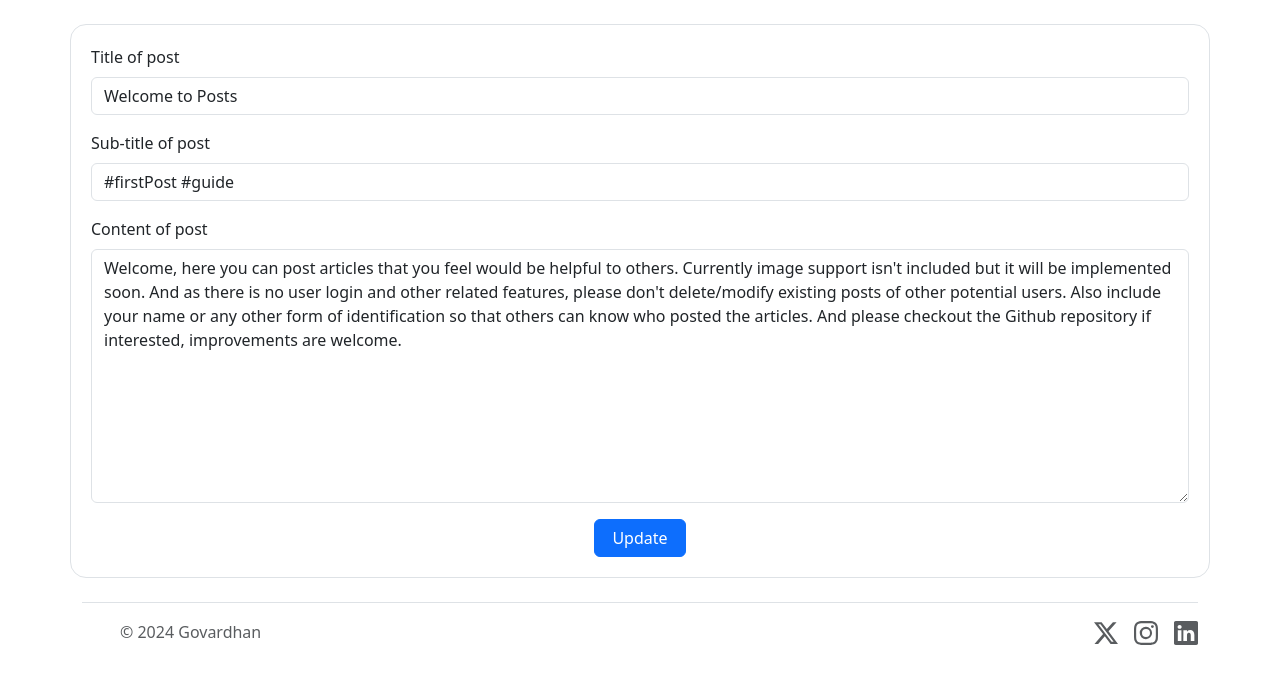
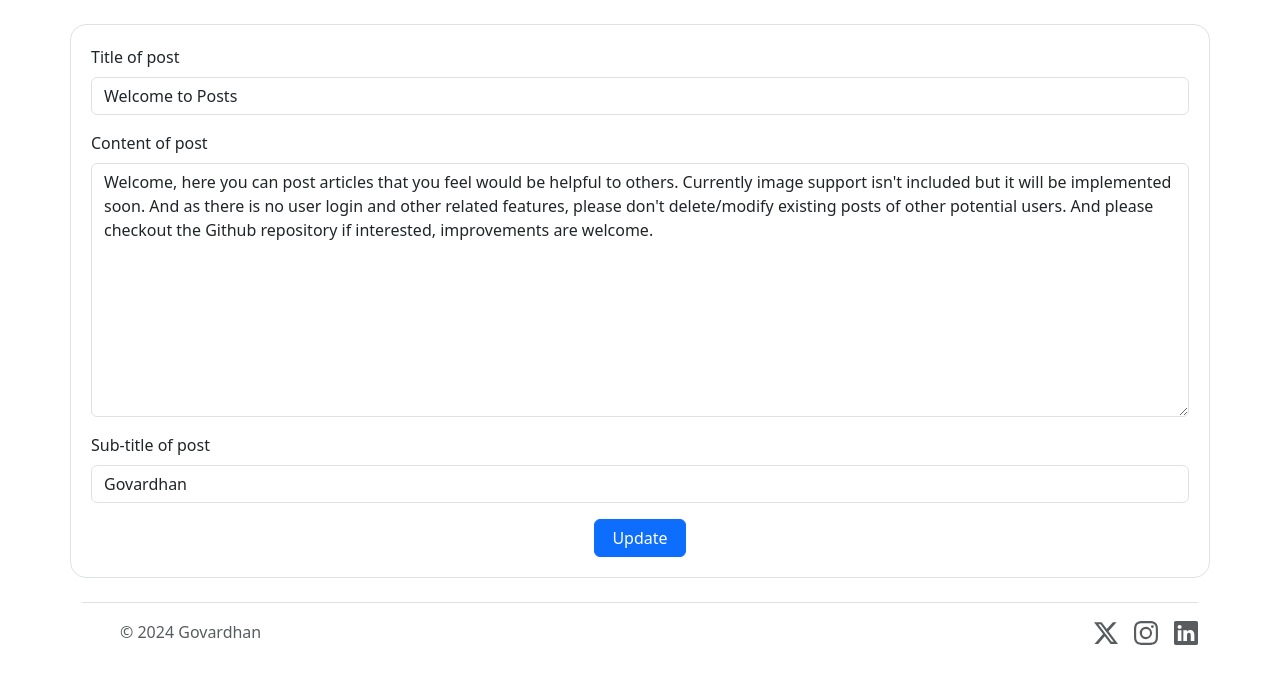
Before and after one commit to gomuningen2004/Blog-application, a Node server app: page /editpost/1 in a window 1280 px wide. Shown: the part 73-757 px from the top of the page. Run offline with Node 20, Linux system fonts and the light colour scheme.

Commit message:
changes to how the posts are represented

```diff
--- a/index.js
+++ b/index.js
@@ -12,8 +12,8 @@ app.set('view engine', 'ejs');
 const posts = [{
   id : 1,
   title : "Welcome to Posts",
-  subTitle : "#firstPost #guide",
-  content : "Welcome, here you can post articles that you feel would be helpful to others. Currently image support isn't included but it will be implemented soon. And as there is no user login and other related features, please don't delete/modify existing posts of other potential users. Also include your name or any other form of identification so that others can know who posted the articles. And please checkout the Github repository if interested, improvements are welcome."
+  content : "Welcome, here you can post articles that you feel would be helpful to others. Currently image support isn't included but it will be implemented soon. And as there is no user login and other related features, please don't delete/modify existing posts of other potential users. And please checkout the Github repository if interested, improvements are welcome.",
+  author : "Govardhan"
 }];
 
 function addPost(title, subTitle, content){
--- a/views/editpost.ejs
+++ b/views/editpost.ejs
@@ -6,13 +6,15 @@
             <label for="title" class="form-label">Title of post</label>
             <input type="text" class="form-control" id="title" name="title" value="<%= post.title %>">
         </div>
-        <div class="mb-3">
-            <label for="subTitle" class="form-label">Sub-title of post</label>
-            <input type="text" class="form-control" id="subTitle" name="subTitle" value="<%= post.subTitle %>">
-        </div>
+
         <div class="mb-3">
             <label for="content" class="form-label">Content of post</label>
             <textarea class="form-control" id="content" rows="10" name="content"><%= post.content %></textarea>
+        </div>
+
+        <div class="mb-3">
+            <label for="author" class="form-label">Sub-title of post</label>
+            <input type="text" class="form-control" id="author" name="author" value="<%= post.author %>">
         </div>
         <div class="d-grid gap-2 col-1 mx-auto">
             <button type="submit" class="btn btn-primary">Update</button>
--- a/views/index.ejs
+++ b/views/index.ejs
@@ -19,8 +19,8 @@
             <div class="card-body">
 
                 <h2 class="card-title"><%= eachPost.title %></h2>
-                <p class="card-subtitle mb-2 text-body-primary"><%= eachPost.subTitle %></p>
                 <p class="card-text"><%= eachPost.content %></p>
+                <p class="card-subtitle mb-2 text-body-primary">Author : <%= eachPost.author %></p>
 
                 <div class="interactions text-center">
                     <div class="likes">
```
Also changed, not shown: views/newpost.ejs (+6 -4 lines).
